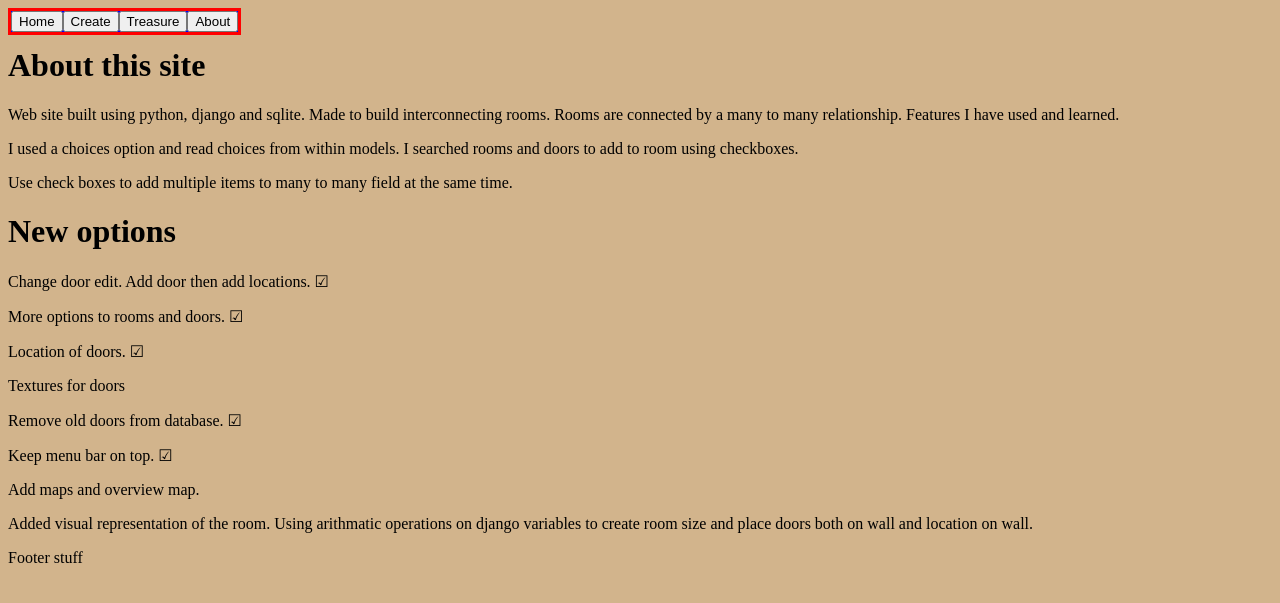
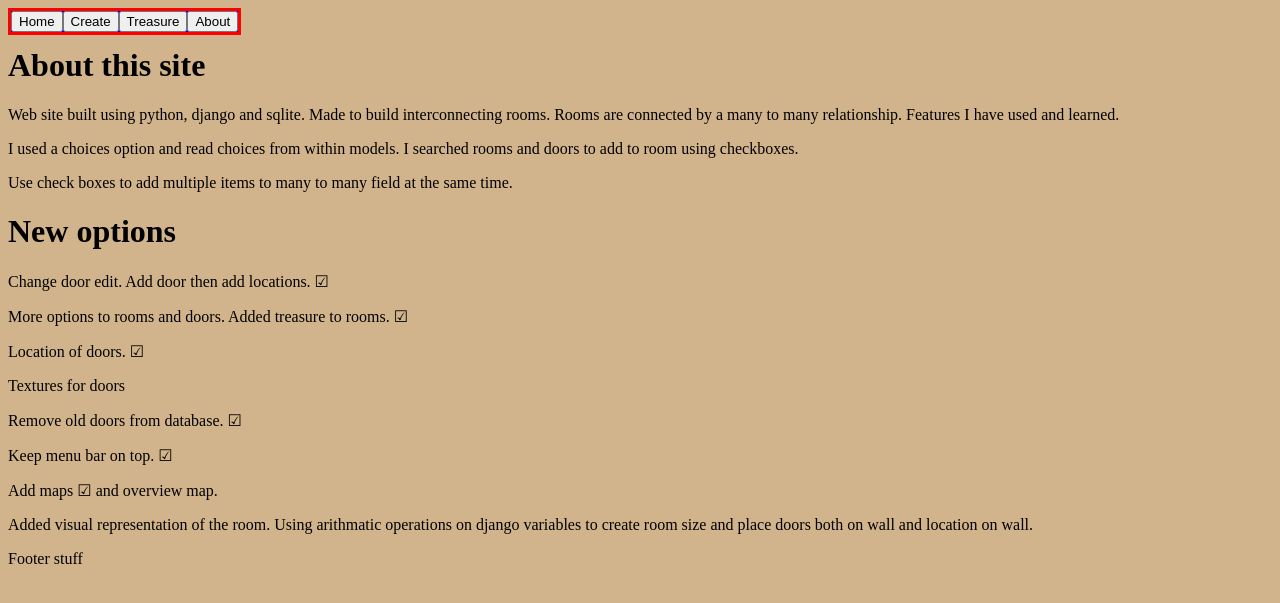
Before and after one commit to LeoKnox/adventure_django, a Django app: template rooms/templates/about.html in a window 1280 px wide. Shown: the top 603 px of the page. Run offline with Django 3.2, Linux system fonts and the light colour scheme; the template is opened without the code that fills it, so the values that code supplies are empty.

Commit message:
Add files via upload

```diff
--- a/rooms/templates/about.html
+++ b/rooms/templates/about.html
@@ -23,7 +23,8 @@
         Change door edit. Add door then add locations. &#x2611;
     </p>
     <p>
-        More options to rooms and doors. &#x2611;
+        More options to rooms and doors. Added treasure to rooms.
+        &#x2611;
     </p>
     <p>
         Location of doors. &#x2611;
@@ -38,7 +39,7 @@
         Keep menu bar on top. &#x2611;
     </p>
     <p>
-        Add maps and overview map.
+        Add maps &#x2611; and overview map.
     </p>
     <p>
         Added visual representation of the room. Using arithmatic
```
